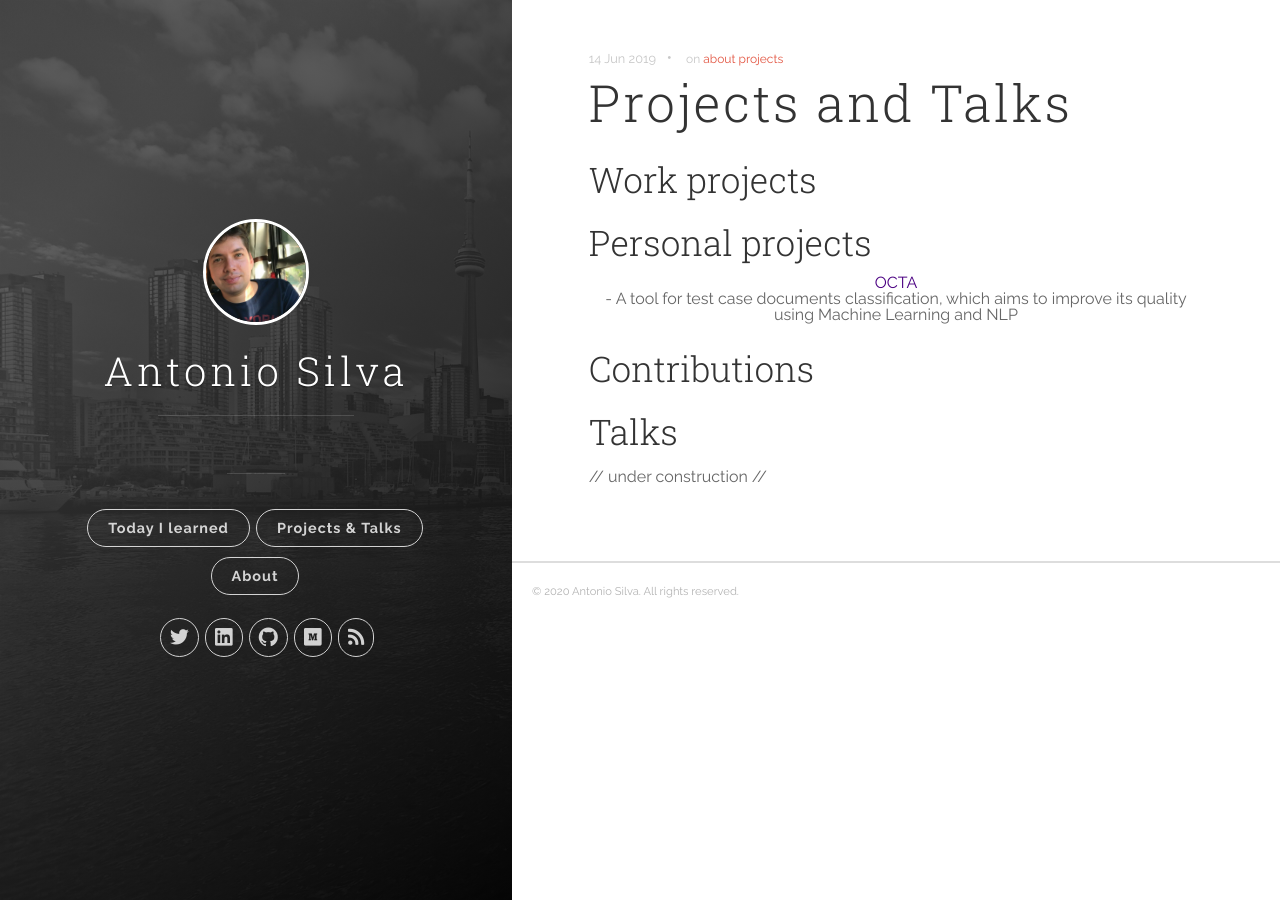
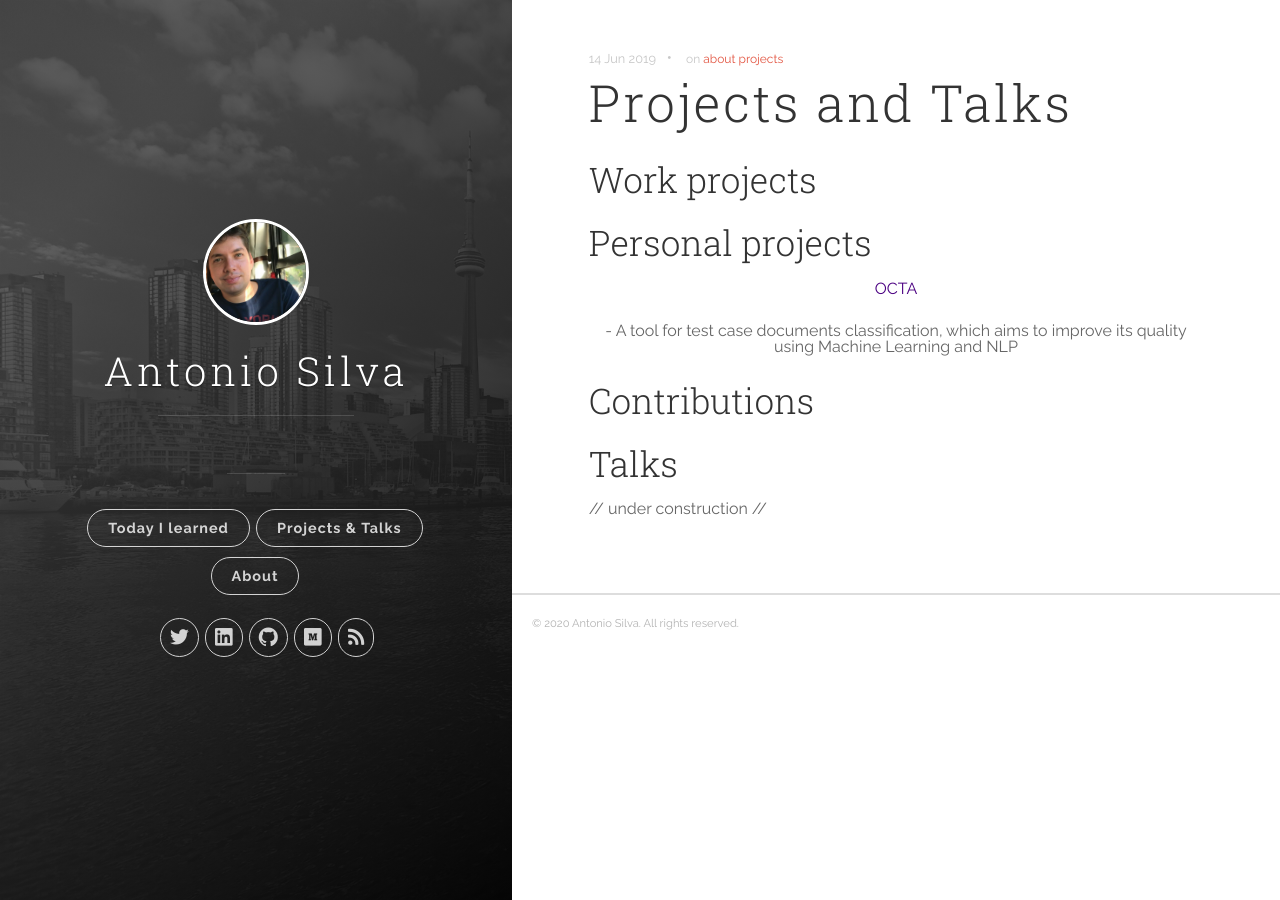
Before and after one commit to antoniosj/antoniosj.github.io, a Jekyll site: the page built from _posts/2020-06-14-rro.markdown, in a window 1280 px wide. Built offline with Jekyll 4.4.1, drawn with Linux system fonts in a browser that asks for light colours.

Commit message:
Update 2020-06-14-rro.markdown

```diff
--- a/_posts/2020-06-14-rro.markdown
+++ b/_posts/2020-06-14-rro.markdown
@@ -9,7 +9,7 @@ tags: [about, projects]
 ## Work projects
 
 ## Personal projects
-<div style="text-align:center"><a href="https://www.antoniosj.com/2018/octa/"><div class="indigo">OCTA</div></a> - A tool for test case documents classification, which aims to improve its quality using Machine Learning and NLP</div>
+<div style="text-align:center"><a href="https://www.antoniosj.com/2018/octa/"><p class="indigo">OCTA</p></a> - A tool for test case documents classification, which aims to improve its quality using Machine Learning and NLP</div>
 
 ## Contributions
 
```
